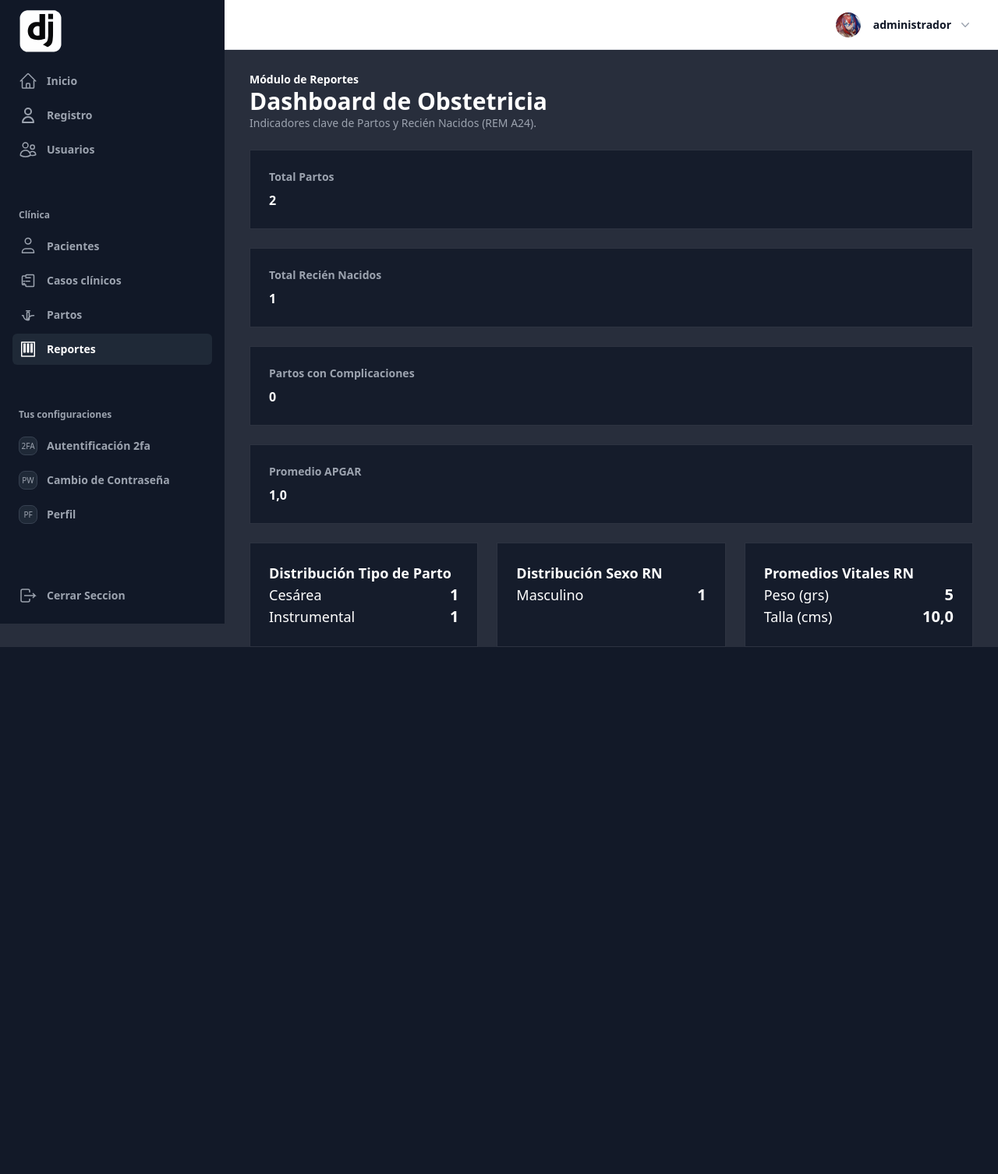
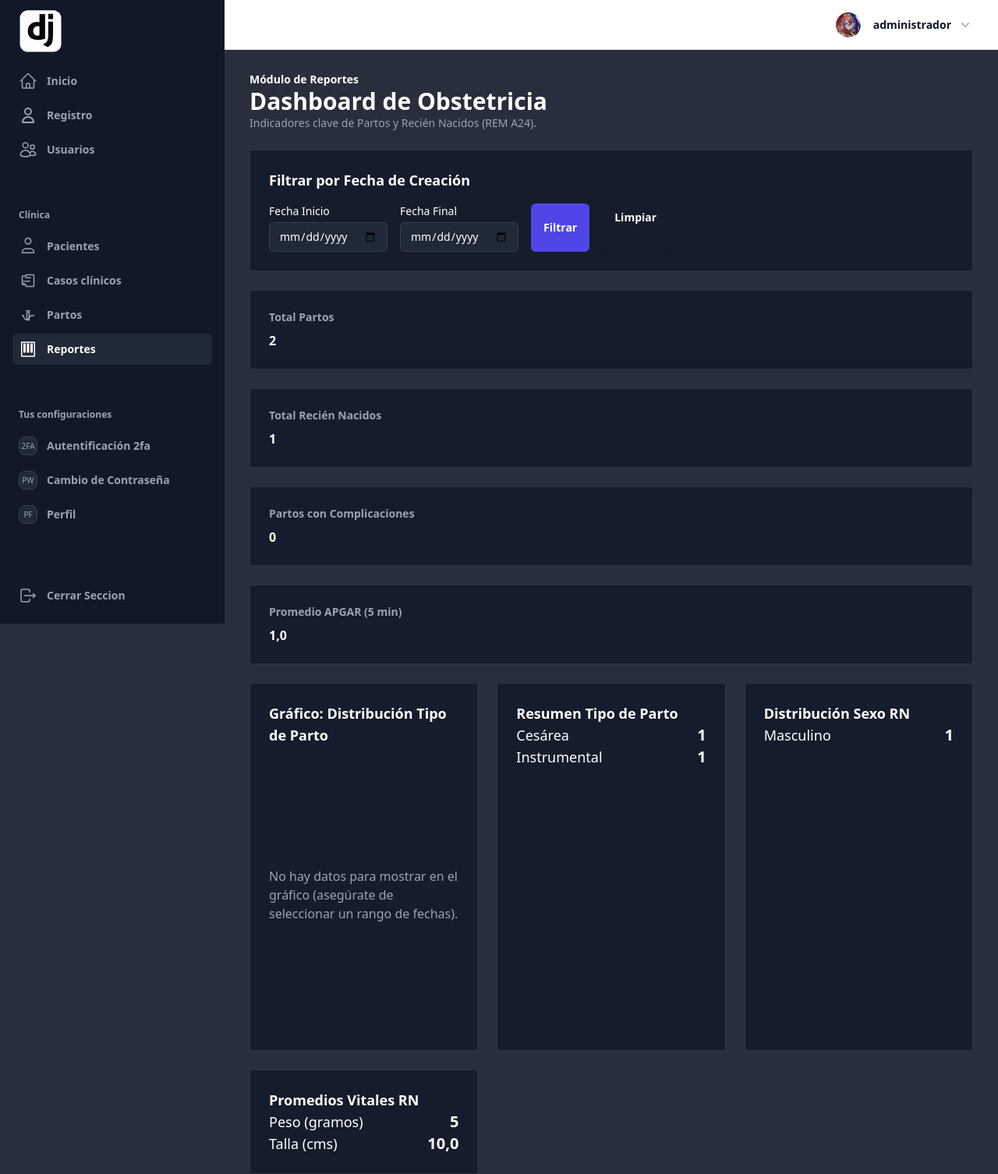
Before and after one commit to Tasquer/hospital_regional, a Django app: page /reportes/ in a window 1280 px wide. Shown: the whole page at 78% size. Before the commit the page ends 830 px from the top, so only its background shows below. Run offline with Django 5.2, Linux system fonts and the light colour scheme; a user stored in the database is signed in; data comes from the database, SQL or seed files in the repository; both versions use the stored data as it was after the commit; parts of the project's set-up code (start-up, migrations or seed data) failed here and were passed over; some libraries are stand-ins or nearby versions.

Commit message:
cambios en modulo reportes

```diff
--- a/reportes/templates/reportes/dashboard_obstetricia.html
+++ b/reportes/templates/reportes/dashboard_obstetricia.html
@@ -8,6 +8,30 @@
     <p class="text-sm text-gray-400">Indicadores clave de Partos y Recién Nacidos (REM A24).</p>
   </div>
 
+  <div class="rounded-3xl border border-white/10 bg-gray-900/80 p-6 shadow-2xl">
+    <h2 class="text-lg font-semibold text-white mb-4">Filtrar por Fecha de Creación</h2>
+    <form method="GET" action="{% url 'reportes:dashboard_obstetricia' %}" class="flex flex-col gap-4 sm:flex-row sm:items-end">
+
+      <div>
+        <label for="fecha_inicio" class="block text-sm font-medium text-gray-300">Fecha Inicio</label>
+        <input type="date" name="fecha_inicio" id="fecha_inicio" value="{{ fecha_inicio|default:'' }}"
+               class="mt-1 block w-full rounded-md border-gray-700 bg-gray-800 text-white shadow-sm focus:border-indigo-500 focus:ring-indigo-500 sm:text-sm">
+      </div>
+
+      <div>
+        <label for="fecha_final" class="block text-sm font-medium text-gray-300">Fecha Final</label>
+        <input type="date" name="fecha_final" id="fecha_final" value="{{ fecha_final|default:'' }}"
+               class="mt-1 block w-full rounded-md border-gray-700 bg-gray-800 text-white shadow-sm focus:border-indigo-500 focus:ring-indigo-500 sm:text-sm">
+      </div>
+
+      <button type="submit" class="rounded-md bg-indigo-600 px-4 py-2 text-sm font-semibold text-white shadow-sm hover:bg-indigo-500 focus-visible:outline focus-visible:outline-2 focus-visible:outline-offset-2 focus-visible:outline-indigo-600">
+        Filtrar
+      </button>
+      <a href="{% url 'reportes:dashboard_obstetricia' %}" class="block text-center rounded-md bg-gray-600 px-4 py-2 text-sm font-semibold text-white shadow-sm hover:bg-gray-500 sm:w-auto">
+        Limpiar
+      </a>
+    </form>
+  </div>
   <div class="grid grid-cols-1 gap-6 md:grid-cols-2 lg:grid-cols-4">
 
     <div class="rounded-3xl border border-white/10 bg-gray-900/80 p-6 shadow-2xl">
@@ -26,22 +50,26 @@
     </div>
 
     <div class="rounded-3xl border border-white/10 bg-gray-900/80 p-6 shadow-2xl">
-      <h2 class="text-sm font-semibold text-gray-400">Promedio APGAR</h2>
+      <h2 class="text-sm font-semibold text-gray-400">Promedio APGAR (5 min)</h2>
       <p class="mt-2 text-4xl font-bold text-white">{{ promedio_apgar_rn|floatformat:1|default:"N/A" }}</p>
     </div>
   </div>
 
   <div class="grid grid-cols-1 gap-6 lg:grid-cols-3">
 
+    <div class="rounded-3xl border border-white/10 bg-gray-900/80 p-6 shadow-2xl lg:col-span-2">
+      <h2 class="text-lg font-semibold text-white">Gráfico: Distribución Tipo de Parto</h2>
+      <div id="chart_tipo_parto" class="mt-4" style="width: 100%; height: 350px;"></div>
+    </div>
     <div class="rounded-3xl border border-white/10 bg-gray-900/80 p-6 shadow-2xl space-y-3">
-      <h2 class="text-lg font-semibold text-white">Distribución Tipo de Parto</h2>
+      <h2 class="text-lg font-semibold text-white">Resumen Tipo de Parto</h2>
       {% for item in distribucion_tipo_parto %}
         <div class="flex justify-between items-center">
           <span class="text-lg capitalize text-white">{{ item.tipo_display }}</span>
           <span class="text-xl font-semibold text-white">{{ item.total|intcomma }}</span>
         </div>
       {% empty %}
-        <p class="text-gray-400">No hay datos de tipo de parto.</p>
+        <p class="text-gray-400">No hay datos de tipo de parto para el rango seleccionado.</p>
       {% endfor %}
     </div>
 
@@ -53,14 +81,14 @@
           <span class="text-xl font-semibold text-white">{{ item.total|intcomma }}</span>
         </div>
       {% empty %}
-         <p class="text-gray-400">No hay datos de recién nacidos.</p>
+         <p class="text-gray-400">No hay datos de recién nacidos para el rango seleccionado.</p>
       {% endfor %}
     </div>
 
-    <div class="rounded-3xl border border-white/10 bg-gray-900/80 p-6 shadow-2xl space-y-3">
+    <div class="rounded-3xl border border-white/10 bg-gray-900/80 p-6 shadow-2xl space-y-3 lg:col-span-2">
       <h2 class="text-lg font-semibold text-white">Promedios Vitales RN</h2>
       <div class="flex justify-between items-center">
-        <span class="text-lg capitalize text-white">Peso (grs)</span>
+        <span class="text-lg capitalize text-white">Peso (gramos)</span>
         <span class="text-xl font-semibold text-white">{{ promedio_peso_rn|floatformat:0|intcomma|default:"N/A" }}</span>
       </div>
       <div class="flex justify-between items-center">
@@ -73,3 +101,73 @@
 
 </section>
 {% endblock content_main %}
+
+
+{% block javascript %}
+  {{ block.super }}
+  <script>
+    // Esperamos a que el DOM esté cargado
+    document.addEventListener('DOMContentLoaded', function() {
+
+      // 1. Obtenemos los datos JSON que pasamos desde la vista
+      const chartData = {{ chart_data_tipo_parto|safe }};
+
+      // 2. Verificamos si hay datos y si la librería ECharts cargó
+      if (chartData && chartData.length > 0 && typeof echarts !== 'undefined') {
+
+        // 3. Inicializamos el gráfico
+        var chartDom = document.getElementById('chart_tipo_parto');
+        var myChart = echarts.init(chartDom, 'dark'); // Usamos el tema 'dark'
+        var option;
+
+        // 4. Configuramos las opciones del gráfico de torta (Pie Chart)
+        option = {
+          backgroundColor: 'transparent', // Fondo transparente
+          tooltip: {
+            trigger: 'item',
+            formatter: '{b}: {c} ({d}%)' // Formato del tooltip: Cesárea: 5 (50%)
+          },
+          legend: {
+            orient: 'vertical',
+            left: 'left',
+            top: 'center',
+            textStyle: {
+                color: '#ccc' // Color del texto de la leyenda
+            }
+          },
+          series: [
+            {
+              name: 'Tipo de Parto',
+              type: 'pie',
+              radius: ['40%', '70%'], // Hacemos un gráfico de "dona"
+              center: ['65%', '50%'], // Centramos el gráfico
+              data: chartData,
+              emphasis: {
+                itemStyle: {
+                  shadowBlur: 10,
+                  shadowOffsetX: 0,
+                  shadowColor: 'rgba(255, 255, 255, 0.3)'
+                }
+              },
+              label: {
+                show: false, // Ocultamos etiquetas en el gráfico
+                position: 'center'
+              },
+            }
+          ]
+        };
+
+        // 5. Aplicamos la configuración y dibujamos el gráfico
+        option && myChart.setOption(option);
+
+        // Hacemos que el gráfico se ajuste si cambia el tamaño de la ventana
+        window.addEventListener('resize', myChart.resize);
+
+      } else {
+        // Si no hay datos, mostramos un mensaje
+        document.getElementById('chart_tipo_parto').innerHTML =
+          '<div class="flex items-center justify-center h-full"><p class="text-gray-400">No hay datos para mostrar en el gráfico (asegúrate de seleccionar un rango de fechas).</p></div>';
+      }
+    });
+  </script>
+{% endblock javascript %}
--- a/reportes/views.py
+++ b/reportes/views.py
@@ -1,5 +1,7 @@
 # reportes/views.py
 
+import json
+from datetime import datetime
 from django.views.generic import TemplateView
 from django.contrib.auth.mixins import LoginRequiredMixin
 from django.db.models import Count, Avg
@@ -10,53 +12,98 @@
 
     def get_context_data(self, **kwargs):
         context = super().get_context_data(**kwargs)
+        request = self.request
 
-        # --- Consultas para Reportes de Obstetricia ---
+        # --- 1. LÓGICA DE FILTRO DE FECHA ---
+
+        fecha_inicio_str = request.GET.get('fecha_inicio')
+        fecha_final_str = request.GET.get('fecha_final')
+
+        # Querysets base
+        partos_qs = Parto.objects.all()
+        rn_qs = RecienNacido.objects.all()
+
+        if fecha_inicio_str and fecha_final_str:
+            try:
+                fecha_inicio = datetime.strptime(fecha_inicio_str, '%Y-%m-%d').date()
+                fecha_final = datetime.strptime(fecha_final_str, '%Y-%m-%d').date()
+
+                partos_qs = partos_qs.filter(fecha_creacion__date__range=[fecha_inicio, fecha_final])
+                rn_qs = rn_qs.filter(fecha_creacion__date__range=[fecha_inicio, fecha_final])
+
+            except ValueError:
+                pass
+
+        context["fecha_inicio"] = fecha_inicio_str
+        context["fecha_final"] = fecha_final_str
+
+
+        # --- 2. CONSULTAS (usando los querysets filtrados) ---
 
         # 1. Totales Generales
-        context["total_partos"] = Parto.objects.count()
-        context["total_recien_nacidos"] = RecienNacido.objects.count()
+        context["total_partos"] = partos_qs.count()
+        context["total_recien_nacidos"] = rn_qs.count()
 
-        # 2. Distribución Tipo de Parto
+        # 2. Distribución Tipo de Parto (y datos para Gráfico)
         tipo_parto_map = dict(Parto.TipoPartoChoices.choices)
-        partos_raw = Parto.objects.values('tipo_parto').annotate(
+        partos_raw = partos_qs.values('tipo_parto').annotate(
             total=Count('id')
         ).order_by('tipo_parto')
 
-        context["distribucion_tipo_parto"] = [
-            {
-                'tipo_display': tipo_parto_map.get(item['tipo_parto'], item['tipo_parto']),
+        distribucion_tipo_parto_list = []
+        chart_data_tipo_parto_list = []
+
+        for item in partos_raw:
+            # Obtenemos el nombre (p.ej. "Cesárea")
+            display_name = tipo_parto_map.get(item['tipo_parto'], item['tipo_parto'])
+
+            # ¡CORRECCIÓN AQUÍ!
+            # Convertimos el objeto '__proxy__' a un string simple
+            display_name_str = str(display_name)
+
+            # Para la lista
+            distribucion_tipo_parto_list.append({
+                'tipo_display': display_name_str,
                 'total': item['total']
-            } for item in partos_raw
-        ]
+            })
+
+            # Para el gráfico (Esta era la línea que fallaba)
+            chart_data_tipo_parto_list.append({
+                'value': item['total'],
+                'name': display_name_str  # Usamos el string simple
+            })
+
+        context["distribucion_tipo_parto"] = distribucion_tipo_parto_list
+        # Esto ahora funcionará
+        context["chart_data_tipo_parto"] = json.dumps(chart_data_tipo_parto_list)
+
 
         # 3. Distribución Sexo Recién Nacidos
         sexo_map = dict(RecienNacido.SexoChoices.choices)
-        sexo_raw = RecienNacido.objects.values('sexo').annotate(
+        sexo_raw = rn_qs.values('sexo').annotate(
             total=Count('id')
         ).order_by('sexo')
 
+        # ¡CORRECCIÓN AQUÍ TAMBIÉN! (Buena práctica)
+        # Convertimos a string simple de inmediato
         context["distribucion_sexo_rn"] = [
             {
-                'sexo_display': sexo_map.get(item['sexo'], item['sexo']),
+                'sexo_display': str(sexo_map.get(item['sexo'], item['sexo'])),
                 'total': item['total']
             } for item in sexo_raw
         ]
 
-        # 4. Estadísticas Vitales RN (Promedios) - ¡VERSIÓN CORREGIDA!
-        # Usamos los nombres de campo correctos del modelo
-        stats_vitales = RecienNacido.objects.aggregate(
+        # 4. Estadísticas Vitales RN (Promedios)
+        stats_vitales = rn_qs.aggregate(
             Avg('peso_gramos'),
             Avg('talla_cm'),
-            Avg('apgar_5_min')  # Usamos el APGAR de 5 minutos
+            Avg('apgar_5_min')
         )
-
-        # Actualizamos las claves para que coincidan con la consulta de 'aggregate'
         context["promedio_peso_rn"] = stats_vitales.get('peso_gramos__avg')
         context["promedio_talla_rn"] = stats_vitales.get('talla_cm__avg')
         context["promedio_apgar_rn"] = stats_vitales.get('apgar_5_min__avg')
 
         # 5. Conteo de Partos con Complicaciones
-        context["total_complicaciones"] = Parto.objects.filter(complicaciones=True).count()
+        context["total_complicaciones"] = partos_qs.filter(complicaciones=True).count()
 
         return context
```
Also changed, not shown: db.sqlite3.
